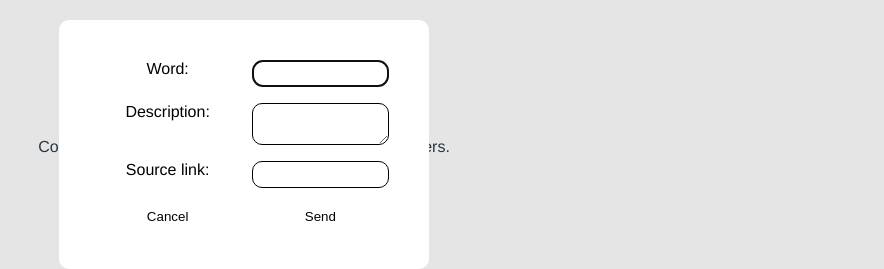
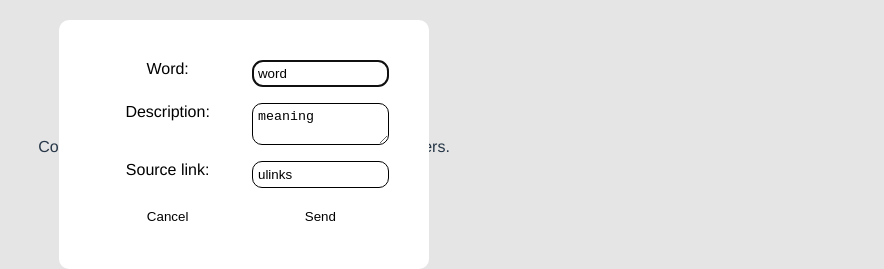
Before and after one commit to Junkiez/DICTIONARY, a Vue app: page / in a window 1280 px wide. Both pictures are taken after typing "Sample" into the empty fields and a click on the button "Add own word +". Shown: the part 256-525 px from the top of the page, without its empty margins (396-1280 px from the left). Built offline with nearby package versions, Linux system fonts and the light colour scheme; no server answers.

Commit message:
Update App.vue

```diff
--- a/src/App.vue
+++ b/src/App.vue
@@ -5,11 +5,11 @@
   <dialog id="addWord">
     <form action="api/add/" method="POST" >
       <label for="favAnimal">Word:</label>
-      <input v-model="word" type="text" name="word">
+      <input value="word" type="text" name="word">
       <label for="favAnimal">Description:</label>
-      <textarea v-model="meaning" type="text" name="meaning"></textarea>
+      <textarea value="meaning" type="text" name="meaning"></textarea>
       <label for="favAnimal">Source link:</label>
-      <input v-model="ulinks" type="text" name="ulinks">
+      <input value="ulinks" type="text" name="ulinks">
       <button @click="cancel()" id="cancel" type="reset" class="btn" >Cancel</button>
       <button @click="cancel()" type="submit" class="btn" >Send</button>
     </form>
```
